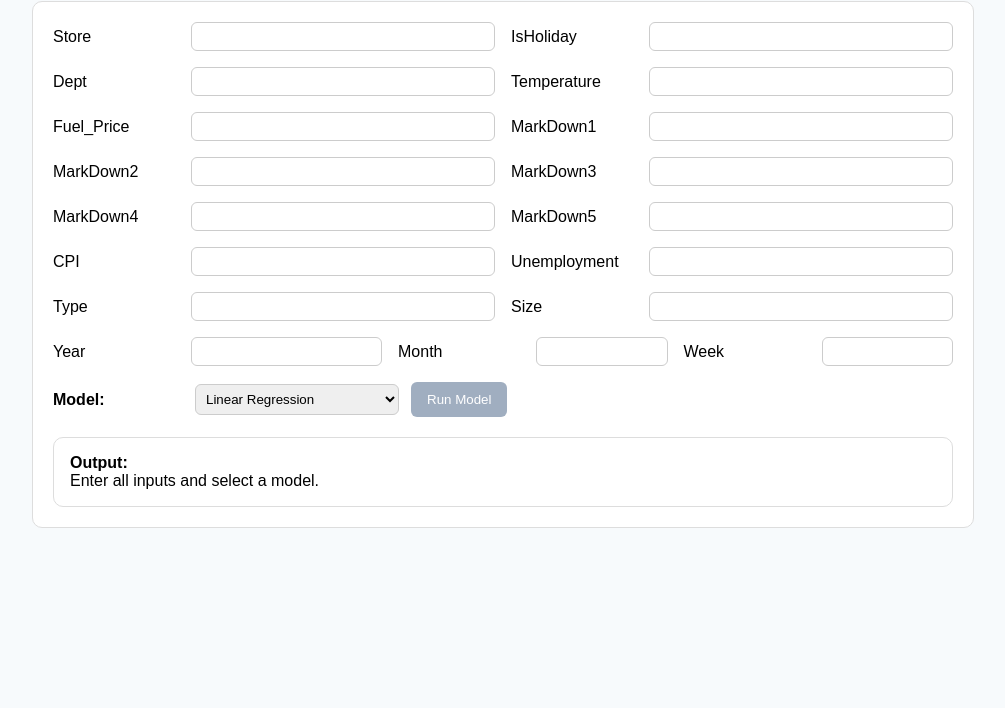
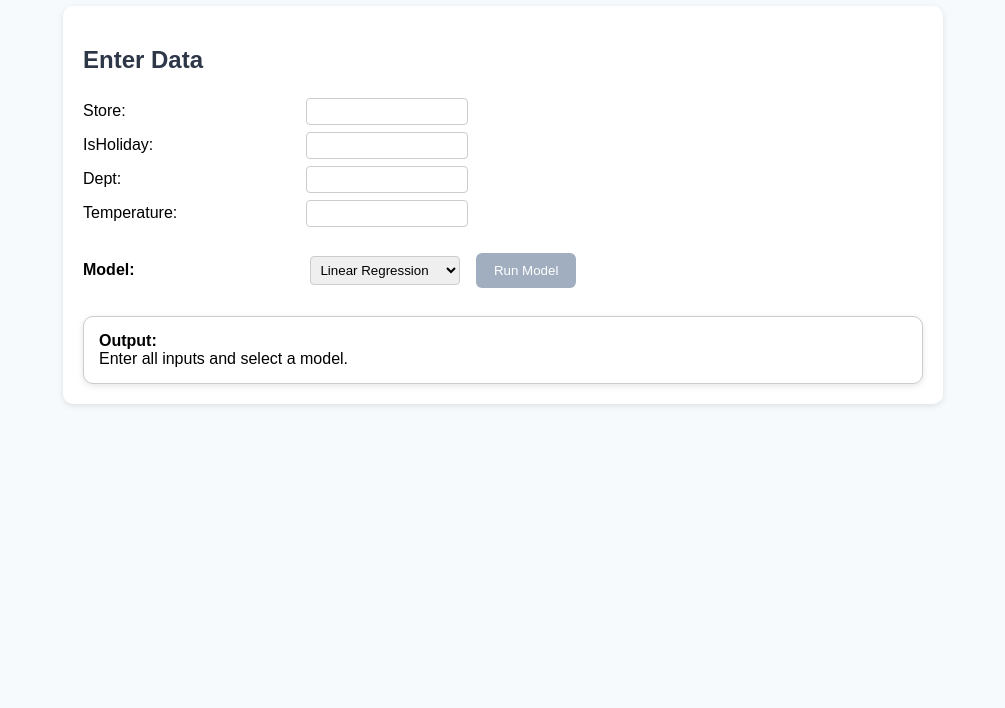
Before and after one commit to iramazam3/Regression, a plain HTML site: page index.html in a window 1280 px wide. Shown: the part 92-800 px from the top of the page, without its empty margins (137-1142 px from the left). Drawn offline with Linux system fonts and the light colour scheme; a script that the page names is missing.

Commit message:
Update index.html

```diff
--- a/index.html
+++ b/index.html
@@ -2,69 +2,91 @@
 <html lang="en">
 <head>
   <meta charset="UTF-8" />
-  <meta name="viewport" content="width=device-width, initial-scale=1.0"/>
+  <meta name="viewport" content="width=device-width, initial-scale=1.0" />
   <title>Walmart Sales Forecast (Regression Models)</title>
 
-  <!-- ONNX Runtime Web (for .onnx models) -->
+  <!-- ONNX Runtime -->
   <script src="https://cdn.jsdelivr.net/npm/onnxruntime-web/dist/ort.min.js"></script>
-
-  <!-- JavaScript-exported model (from m2cgen) -->
-  <script src="xgb_model.js"></script>
-
-  <!-- App logic -->
   <script defer src="index.js"></script>
 
   <style>
-    body { font-family: Arial, sans-serif; background:#f7fafc; margin: 32px; }
-    h1 { text-align:center; color:#2b6cb0; margin-bottom: 24px; }
-    #panel { max-width: 900px; margin: 0 auto; background:#fff; border:1px solid #ddd; border-radius:10px; padding:20px; }
-    .row { display:flex; flex-wrap:wrap; gap:16px; }
-    .field { flex: 1 1 260px; display:flex; align-items:center; gap:8px; }
-    label { width: 130px; }
-    input[type="number"] { flex:1; padding:6px; border:1px solid #ccc; border-radius:6px; }
-    select { padding:6px; border:1px solid #ccc; border-radius:6px; }
-    .actions { margin-top:16px; display:flex; gap:12px; align-items:center; }
-    button { background:#2b6cb0; color:#fff; border:none; border-radius:6px; padding:10px 16px; cursor:pointer; }
-    button:disabled { background:#a0aec0; cursor:not-allowed; }
-    #result { margin-top:20px; background:#fff; border:1px solid #ddd; border-radius:10px; padding:16px; }
+    body {
+      font-family: Arial, sans-serif;
+      background-color: #f7fafc;
+      margin: 40px;
+    }
+
+    h1 {
+      text-align: center;
+      color: #2b6cb0;
+    }
+
+    h2 { color: #2d3748; }
+
+    label {
+      display: inline-block;
+      width: 220px;
+      margin-top: 8px;
+    }
+
+    input[type="number"], select {
+      width: 150px;
+      padding: 5px;
+      margin: 3px;
+      border: 1px solid #ccc;
+      border-radius: 4px;
+    }
+
+    #input-area {
+      margin: auto;
+      padding: 20px;
+      width: 70%;
+      border-radius: 10px;
+      background: white;
+      box-shadow: 0 2px 6px rgba(0, 0, 0, 0.1);
+    }
+
+    .btn {
+      background-color: #2b6cb0;
+      color: white;
+      padding: 10px 18px;
+      border: none;
+      border-radius: 6px;
+      cursor: pointer;
+      margin: 8px;
+    }
+
+    .btn:hover:enabled { background-color: #2c5282; }
+    .btn:disabled { background-color: #a0aec0; cursor: not-allowed; }
+
+    #result {
+      margin-top: 20px;
+      background: #fff;
+      padding: 15px;
+      border: 1px solid #ccc;
+      border-radius: 10px;
+      box-shadow: 0 2px 6px rgba(0,0,0,0.1);
+    }
   </style>
 </head>
 
 <body>
   <h1>Walmart Sales Forecast (Regression Models)</h1>
 
-  <div id="panel">
-    <div class="row">
-      <div class="field"><label>Store</label><input type="number" id="input0" step="1"></div>
-      <div class="field"><label>IsHoliday</label><input type="number" id="input1" step="1"></div>
-      <div class="field"><label>Dept</label><input type="number" id="input2" step="1"></div>
-      <div class="field"><label>Temperature</label><input type="number" id="input3" step="any"></div>
-      <div class="field"><label>Fuel_Price</label><input type="number" id="input4" step="any"></div>
-      <div class="field"><label>MarkDown1</label><input type="number" id="input5" step="any"></div>
-      <div class="field"><label>MarkDown2</label><input type="number" id="input6" step="any"></div>
-      <div class="field"><label>MarkDown3</label><input type="number" id="input7" step="any"></div>
-      <div class="field"><label>MarkDown4</label><input type="number" id="input8" step="any"></div>
-      <div class="field"><label>MarkDown5</label><input type="number" id="input9" step="any"></div>
-      <div class="field"><label>CPI</label><input type="number" id="input10" step="any"></div>
-      <div class="field"><label>Unemployment</label><input type="number" id="input11" step="any"></div>
-      <div class="field"><label>Type</label><input type="number" id="input12" step="1"></div>
-      <div class="field"><label>Size</label><input type="number" id="input13" step="any"></div>
-      <div class="field"><label>Year</label><input type="number" id="input14" step="1"></div>
-      <div class="field"><label>Month</label><input type="number" id="input15" step="1" min="1" max="12"></div>
-      <div class="field"><label>Week</label><input type="number" id="input16" step="1" min="1" max="53"></div>
-    </div>
+  <div id="input-area">
+    <h2>Enter Data</h2>
 
-    <div class="actions">
+    <label>Store: </label><input type="number" id="input0" step="any"><br>
+    <label>IsHoliday: </label><input type="number" id="input1" step="any"><br>
+    <label>Dept: </label><input type="number" id="input2" step="any"><br>
+    <label>Temperature: </label><input type="number" id="input3" step="any"><br>
+
+    <div style="margin-top: 15px;">
       <label for="modelSelect"><b>Model:</b></label>
       <select id="modelSelect">
-        <option value="Linear_WeatherData.onnx">Linear Regression</option>
-        <option value="MLP_WeatherData.onnx">MLP</option>
-        <option value="Deep_WeatherData.onnx">Deep Learning with 2 Layers</option>
-        <option value="Hybrid_WeatherData.onnx">Linear plus Nonlinear</option>
-        <option value="XGBoost_WeatherData">XGBoost</option>
+        <option value="Linear_WalmartData.onnx">Linear Regression</option>
       </select>
-
-      <button id="runBtn" disabled>Run Model</button>
+      <button id="runBtn" class="btn" disabled>Run Model</button>
     </div>
 
     <div id="result">
@@ -72,5 +94,29 @@
       <div id="outputText">Enter all inputs and select a model.</div>
     </div>
   </div>
+
+  <script>
+    // Enable button only when all inputs are filled
+    function validateInputs() {
+      let allFilled = true;
+      for (let i = 0; i < 10; i++) {
+        const el = document.getElementById(`input${i}`);
+        if (el.tagName === "SELECT") {
+          if (el.value === "") allFilled = false;
+        } else {
+          if (el.value === "") allFilled = false;
+        }
+      }
+      document.getElementById("runBtn").disabled = !allFilled;
+    }
+
+    // Attach listener to all inputs
+    window.addEventListener("DOMContentLoaded", () => {
+      for (let i = 0; i < 10; i++) {
+        document.getElementById(`input${i}`).addEventListener("input", validateInputs);
+        document.getElementById(`input${i}`).addEventListener("change", validateInputs);
+      }
+    });
+  </script>
 </body>
 </html>
```
